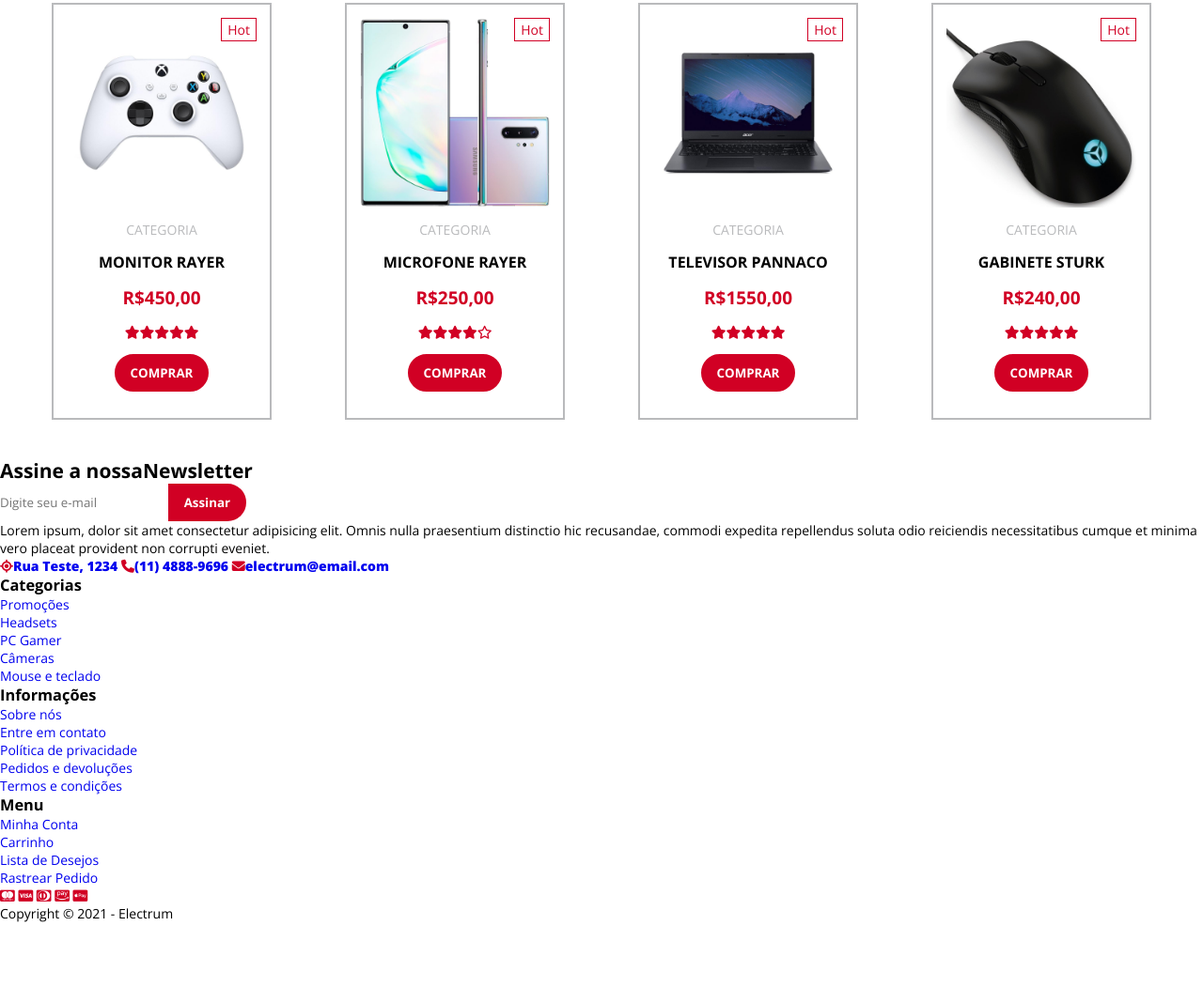
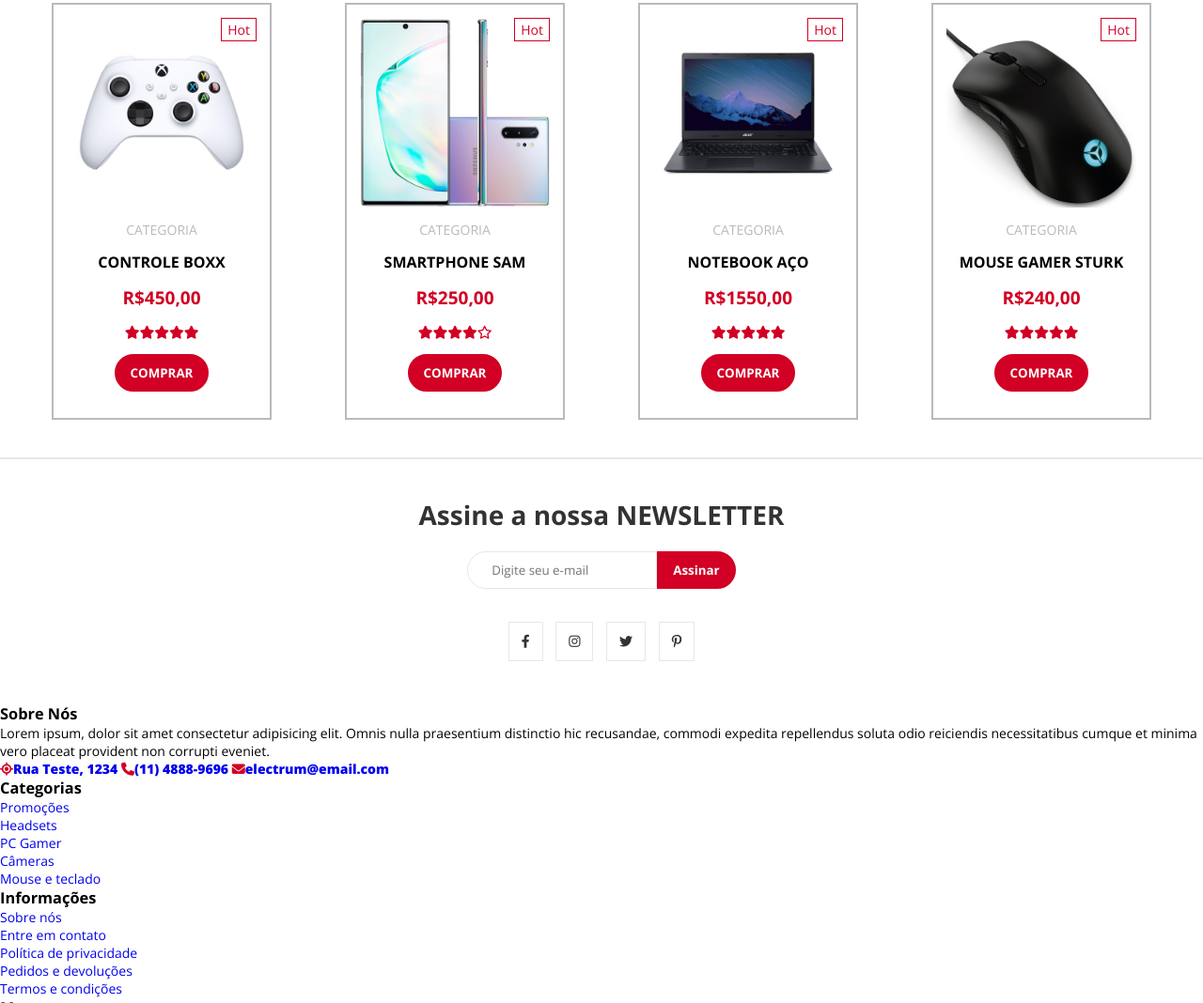
Before and after one commit to sarahvjustino/Electrum-E-commerce, a plain HTML site: page index.html in a window 1280 px wide. Shown: the part 1503-2571 px from the top of the page at 94% size. Before the commit the page ends 2485 px from the top, so only its background shows below. Drawn offline with nearby package versions, Linux system fonts and the light colour scheme.

Commit message:
Styling the newsletter section

```diff
--- a/index.html
+++ b/index.html
@@ -189,9 +189,9 @@
       <div class="products-grid-container">
         <div class="products-grid-card">
           <span class="label hot">Hot</span>
-          <img src="./img/prod-5.jpg" alt="Controle De Video Game" />
+          <img src="./img/prod-5.jpg" alt="Controle De Video Game BoxX" />
           <p class="category">Categoria</p>
-          <h3 class="product-name">Monitor Rayer</h3>
+          <h3 class="product-name">Controle BoxX</h3>
           <p class="product-price">R$450,00</p>
 
           <div class="rating-box">
@@ -206,7 +206,7 @@
           <span class="label hot">Hot</span>
           <img src="./img/prod-6.jpg" alt="Smartphone Sam" />
           <p class="category">Categoria</p>
-          <h3 class="product-name">Microfone Rayer</h3>
+          <h3 class="product-name">Smartphone Sam</h3>
           <p class="product-price">R$250,00</p>
 
           <div class="rating-box">
@@ -221,7 +221,7 @@
           <span class="label hot">Hot</span>
           <img src="./img/prod-7.jpg" alt="Notebook Aço" />
           <p class="category">Categoria</p>
-          <h3 class="product-name">Televisor Pannaco</h3>
+          <h3 class="product-name">Notebook Aço</h3>
           <p class="product-price">R$1550,00</p>
 
           <div class="rating-box">
@@ -236,7 +236,7 @@
           <span class="label hot">Hot</span>
           <img src="./img/prod-8.jpg" alt="Mouse Sturk" />
           <p class="category">Categoria</p>
-          <h3 class="product-name">Gabinete Sturk</h3>
+          <h3 class="product-name">Mouse Gamer Sturk</h3>
           <p class="product-price">R$240,00</p>
 
           <div class="rating-box">
@@ -250,7 +250,7 @@
     </div>
 
     <div class="newsletter-container">
-      <h2>Assine a nossa<span>Newsletter</span></h2>
+      <h2>Assine a nossa <span>Newsletter</span></h2>
       <form>
         <input
           type="email"
@@ -260,12 +260,18 @@
         />
         <input type="submit" value="Assinar" class="btn btn-half" />
       </form>
+      <div class="social-media">
+        <i class="fab fa-facebook-f"></i>
+        <i class="fab fa-instagram"></i>
+        <i class="fab fa-twitter"></i>
+        <i class="fab fa-pinterest-p"></i>
+      </div>
     </div>
 
     <footer class="footer">
       <div class="footer-top">
         <div class="footer-top-about">
-          <h3></h3>
+          <h3>Sobre Nós</h3>
           <p>
             Lorem ipsum, dolor sit amet consectetur adipisicing elit. Omnis
             nulla praesentium distinctio hic recusandae, commodi expedita
--- /dev/null
+++ b/scss/2-layouts/_newsletter-section.scss
@@ -0,0 +1,50 @@
+@use "../1-base/base-mixins";
+@use "../1-base/variables";
+@use "layout-mixins";
+
+.newsletter-container {
+  display: flex;
+  flex-direction: column;
+  align-items: center;
+  justify-content: center;
+  padding: 4rem;
+  border-top: 2px solid variables.$section-bg-color;
+
+  h2 {
+    font-size: 2.8rem;
+    color: variables.$dark-color;
+    margin-bottom: 2rem;
+
+    span {
+      font-weight: bold;
+      font-size: 2.8rem;
+      text-transform: uppercase;
+    }
+  }
+
+  form {
+    display: flex;
+    margin-bottom: 3rem;
+
+    input[type="email"] {
+      border: 1px solid variables.$section-bg-color;
+      @include layout-mixins.rounded-input;
+    }
+  }
+
+  .social-media {
+    i {
+      padding: 1.3rem;
+      margin: 0.5rem;
+      border: 1px solid variables.$section-bg-color;
+      cursor: pointer;
+      color: variables.$dark-color;
+      transition: 0.4s;
+
+      &:hover {
+        color: variables.$primary-color;
+        background-color: variables.$section-bg-color;
+      }
+    }
+  }
+}
--- a/scss/2-layouts/layouts.scss
+++ b/scss/2-layouts/layouts.scss
@@ -2,3 +2,4 @@
 @use "banner-section";
 @use "products-section";
 @use "deal-section";
+@use "newsletter-section";
```
Also changed, not shown: css/app.css, 1 other file.
